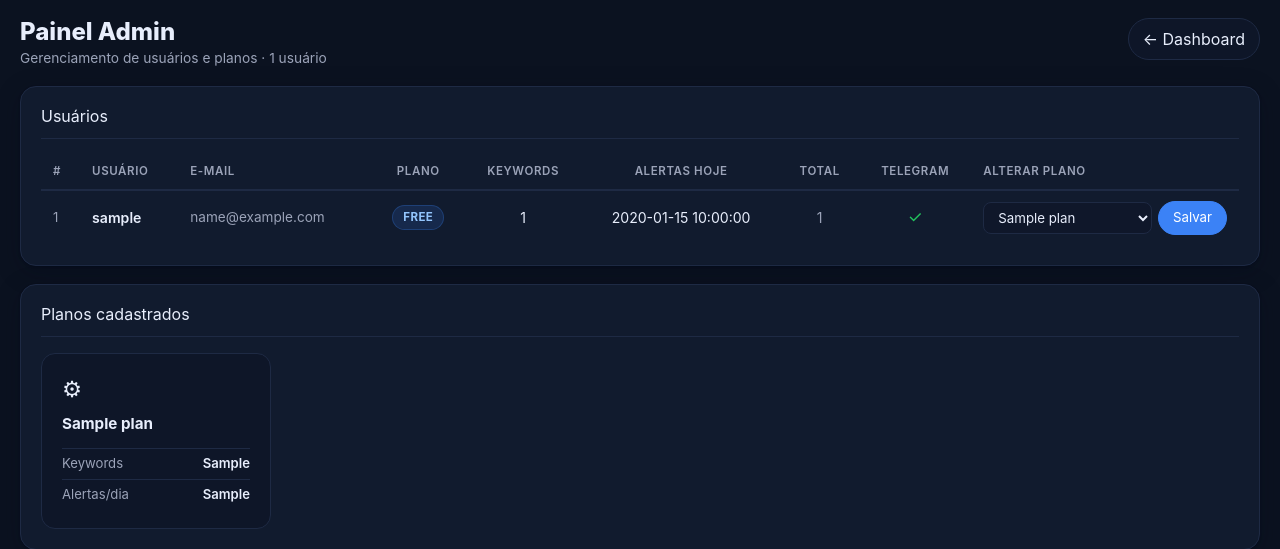
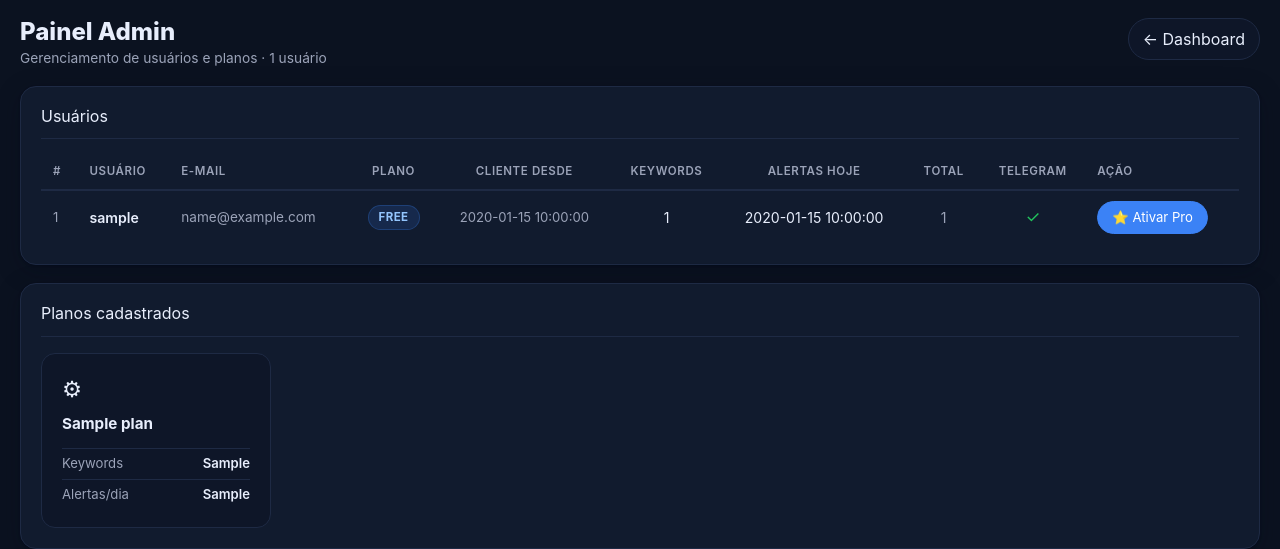
Before and after one commit to Abiliioo/www.smartpaybot.com.br, a Flask app: template app/templates/admin.html in a window 1280 px wide. Shown: the part 65-614 px from the top of the page. Run offline with Flask 3, Linux system fonts and the light colour scheme; the template is opened without the code that fills it: most values are stand-ins (such as "Sample title", 1, 10 or a date in 2020); some libraries are stand-ins or nearby versions.

Commit message:
feat(admin): ativacao manual do plano pro

```diff
--- a/app/templates/admin.html
+++ b/app/templates/admin.html
@@ -21,11 +21,12 @@
           <th>Usuário</th>
           <th>E-mail</th>
           <th class="th-center">Plano</th>
+          <th class="th-center">Cliente desde</th>
           <th class="th-center">Keywords</th>
           <th class="th-center">Alertas hoje</th>
           <th class="th-center">Total</th>
           <th class="th-center">Telegram</th>
-          <th>Alterar plano</th>
+          <th>Ação</th>
         </tr>
       </thead>
       <tbody>
@@ -48,6 +49,7 @@
               <span class="plan-badge">Free</span>
             {% endif %}
           </td>
+          <td class="td-center" style="font-size:.82rem;color:var(--muted);white-space:nowrap">{{ row.sub_created_at or '—' }}</td>
           <td class="td-center">{{ row.kw_count }}</td>
           <td class="td-center">{{ row.alerts_today }}</td>
           <td class="td-center" style="color:var(--muted)">{{ row.total_projects }}</td>
@@ -61,20 +63,22 @@
           <td>
             {% if row.user.is_admin %}
               <span class="help" style="font-size:.82rem">Administrador</span>
+            {% elif row.plan_slug == 'pro' %}
+              <form method="post" action="{{ url_for('admin.revoke_pro', user_id=row.user.id) }}">
+                <input type="hidden" name="csrf_token" value="{{ csrf_token() }}">
+                <button type="submit" class="btn ghost pill"
+                        style="font-size:.82rem;padding:6px 14px;white-space:nowrap;color:var(--danger);border-color:rgba(239,68,68,.35)"
+                        onclick="return confirm('Voltar @{{ row.user.username }} para o plano gratuito?\nOs limites voltarão para o padrão Free.')">
+                  ↩ Voltar para Free
+                </button>
+              </form>
             {% else %}
-              <form method="post" action="{{ url_for('admin.set_plan', user_id=row.user.id) }}"
-                    style="display:flex; gap:6px; align-items:center">
+              <form method="post" action="{{ url_for('admin.activate_pro', user_id=row.user.id) }}">
                 <input type="hidden" name="csrf_token" value="{{ csrf_token() }}">
-                <select name="plan_slug" class="plan-select">
-                  {% for plan in plans %}
-                    <option value="{{ plan.slug }}" {% if plan.slug == row.plan_slug %}selected{% endif %}>
-                      {{ plan.name }}
-                    </option>
-                  {% endfor %}
-                </select>
                 <button type="submit" class="btn primary pill"
-                        style="padding:6px 14px; font-size:.83rem; white-space:nowrap">
-                  Salvar
+                        style="font-size:.82rem;padding:6px 14px;white-space:nowrap"
+                        onclick="return confirm('Ativar Pro para @{{ row.user.username }}?\nO acesso será liberado imediatamente.')">
+                  ⭐ Ativar Pro
                 </button>
               </form>
             {% endif %}
@@ -82,7 +86,7 @@
         </tr>
         {% else %}
         <tr>
-          <td colspan="9" style="padding:28px; text-align:center; color:var(--muted)">
+          <td colspan="10" style="padding:28px; text-align:center; color:var(--muted)">
             Nenhum usuário cadastrado.
           </td>
         </tr>
```
Also changed, not shown: app/routes/admin.py (+52 -2 lines), domain/repositories.py (+5 -5 lines).
